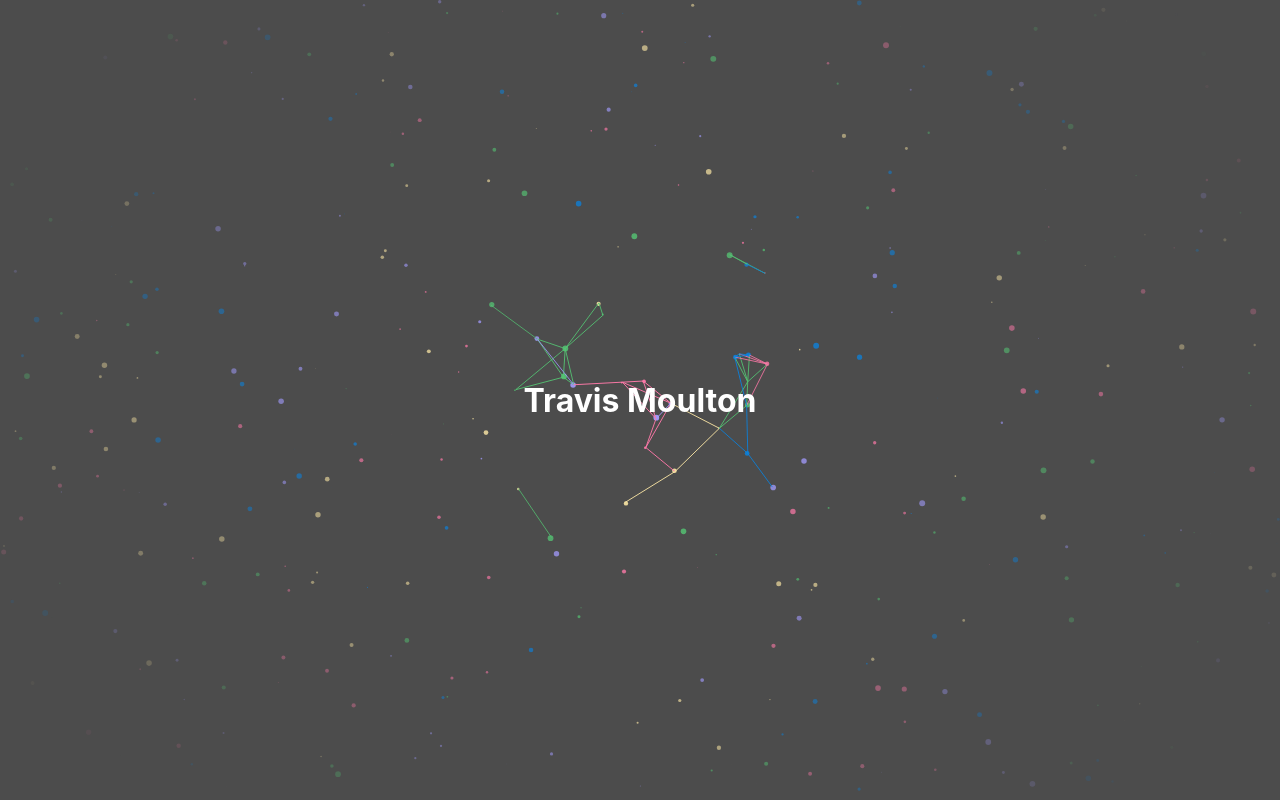
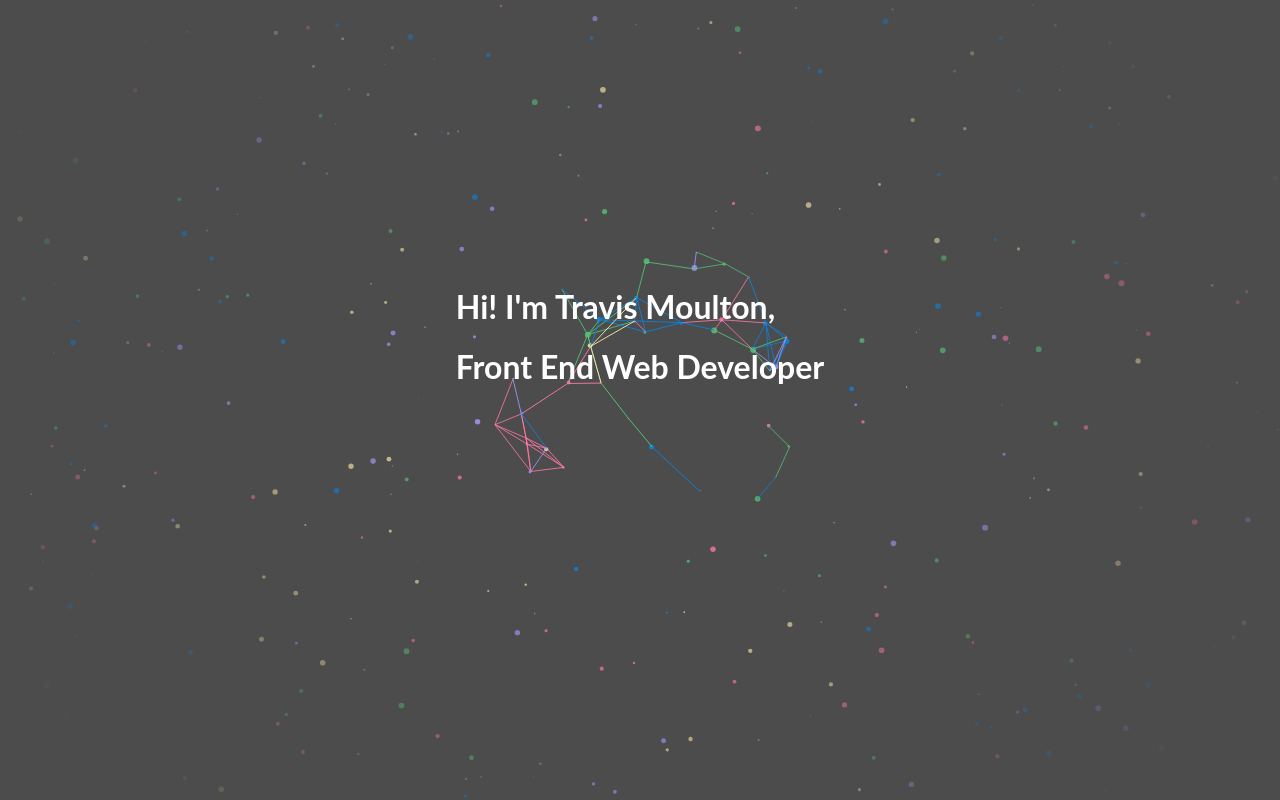
Before and after one commit to travismoulton/portfolio, a Next.js app: page / in a window 1280 px wide. Built offline with nearby package versions, Linux system fonts and the light colour scheme.

Commit message:
set up animation on header

```diff
--- a/components/HeroHeader/HeroHeader.jsx
+++ b/components/HeroHeader/HeroHeader.jsx
@@ -1,21 +1,31 @@
-import { CSSTransition, Transition } from 'react-transition-group';
+import { CSSTransition } from 'react-transition-group';
 import { useRef } from 'react';
 
 import classes from '../../styles/HeroHeader.module.css';
 
 export default function HeroHeader({ show }) {
-  const nodeRef = useRef(null);
+  const nodeRef1 = useRef(null);
+  const nodeRef2 = useRef(null);
   return (
+    <div className={classes.HeroHeader}>
       <CSSTransition
-      nodeRef={nodeRef}
+        nodeRef={nodeRef1}
         in={show}
         timeout={1000}
         mountOnEnter
-      classNames="header"
+        classNames="header__top"
       >
-      <h1 ref={nodeRef} className={classes.HeroHeader}>
-        Travis Moulton
-      </h1>
+        <h1 ref={nodeRef1}>Hi! I'm Travis Moulton,</h1>
       </CSSTransition>
+      <CSSTransition
+        nodeRef={nodeRef2}
+        in={show}
+        timeout={1000}
+        mountOnEnter
+        classNames="header__bottom"
+      >
+        <h1 ref={nodeRef2}>Front End Web Developer</h1>
+      </CSSTransition>
+    </div>
   );
 }
--- a/pages/index.jsx
+++ b/pages/index.jsx
@@ -14,7 +14,7 @@ export default function Home() {
   }, []);
 
   return (
-    <div className={styles.container}>
+    <div className={styles.app}>
       <Head>
         <title>Create Next App</title>
         <meta name="description" content="Generated by create next app" />
--- a/styles/HeroHeader.module.css
+++ b/styles/HeroHeader.module.css
@@ -1,5 +1,5 @@
 .HeroHeader {
-  margin: auto;
   z-index: 10;
   color: white;
+  margin-bottom: 10%;
 }
--- a/styles/Home.module.css
+++ b/styles/Home.module.css
@@ -1,121 +1,17 @@
-.container {
+.app {
   min-height: 100vh;
   padding: 0 0.5rem;
   display: flex;
   flex-direction: column;
   justify-content: center;
   align-items: center;
-  height: 100vh;
 }
 
-.main {
+/* .main {
   padding: 5rem 0;
   flex: 1;
   display: flex;
   flex-direction: column;
   justify-content: center;
   align-items: center;
-}
-
-.footer {
-  width: 100%;
-  height: 100px;
-  border-top: 1px solid #eaeaea;
-  display: flex;
-  justify-content: center;
-  align-items: center;
-}
-
-.footer a {
-  display: flex;
-  justify-content: center;
-  align-items: center;
-  flex-grow: 1;
-}
-
-.title a {
-  color: #0070f3;
-  text-decoration: none;
-}
-
-.title a:hover,
-.title a:focus,
-.title a:active {
-  text-decoration: underline;
-}
-
-.title {
-  margin: 0;
-  line-height: 1.15;
-  font-size: 4rem;
-}
-
-.title,
-.description {
-  text-align: center;
-}
-
-.description {
-  line-height: 1.5;
-  font-size: 1.5rem;
-}
-
-.code {
-  background: #fafafa;
-  border-radius: 5px;
-  padding: 0.75rem;
-  font-size: 1.1rem;
-  font-family: Menlo, Monaco, Lucida Console, Liberation Mono, DejaVu Sans Mono,
-    Bitstream Vera Sans Mono, Courier New, monospace;
-}
-
-.grid {
-  display: flex;
-  align-items: center;
-  justify-content: center;
-  flex-wrap: wrap;
-  max-width: 800px;
-  margin-top: 3rem;
-}
-
-.card {
-  margin: 1rem;
-  padding: 1.5rem;
-  text-align: left;
-  color: inherit;
-  text-decoration: none;
-  border: 1px solid #eaeaea;
-  border-radius: 10px;
-  transition: color 0.15s ease, border-color 0.15s ease;
-  width: 45%;
-}
-
-.card:hover,
-.card:focus,
-.card:active {
-  color: #0070f3;
-  border-color: #0070f3;
-}
-
-.card h2 {
-  margin: 0 0 1rem 0;
-  font-size: 1.5rem;
-}
-
-.card p {
-  margin: 0;
-  font-size: 1.25rem;
-  line-height: 1.5;
-}
-
-.logo {
-  height: 1em;
-  margin-left: 0.5rem;
-}
-
-@media (max-width: 600px) {
-  .grid {
-    width: 100%;
-    flex-direction: column;
-  }
-}
+} */
--- a/styles/globals.css
+++ b/styles/globals.css
@@ -1,16 +1,19 @@
-html,
+*,
+*::after,
+*::before {
+  box-sizing: inherit;
+}
+
+@import url('https://fonts.googleapis.com/css2?family=Lato:wght@100;300;400;700&display=swap');
+
+html {
+  font-size: 62.5%;
+  font-family: 'Lato';
+}
+
 body {
+  box-sizing: border-box;
+  font-size: 1.6rem;
   padding: 0;
   margin: 0;
-  font-family: -apple-system, BlinkMacSystemFont, Segoe UI, Roboto, Oxygen,
-    Ubuntu, Cantarell, Fira Sans, Droid Sans, Helvetica Neue, sans-serif;
 }
-
-a {
-  color: inherit;
-  text-decoration: none;
-}
-
-* {
-  box-sizing: border-box;
-}
--- a/styles/transition.css
+++ b/styles/transition.css
@@ -1,9 +1,19 @@
-.header-enter {
+.header__top-enter {
   opacity: 0;
   transform: translateX(-30%);
 }
-.header-enter-active {
+.header__top-enter-active {
   opacity: 1;
   transform: translateX(0);
   transition: opacity 1.2s, transform 1.2s;
 }
+
+.header__bottom-enter {
+  opacity: 0;
+  transform: translateX(30%);
+}
+.header__bottom-enter-active {
+  opacity: 1;
+  transform: translateX(0);
+  transition: opacity 1.2s, transform 1.2s;
+}
```
Lines whose indentation alone changed are shown as unchanged.
